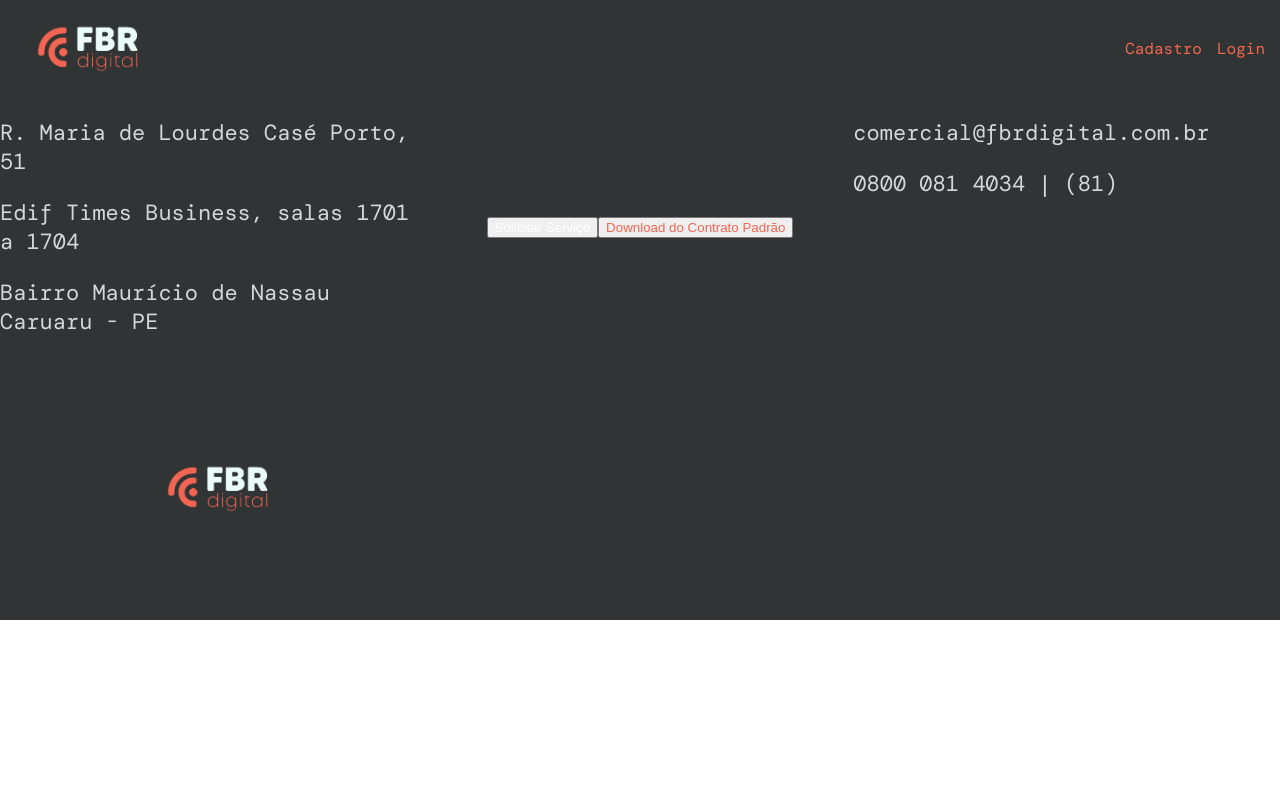
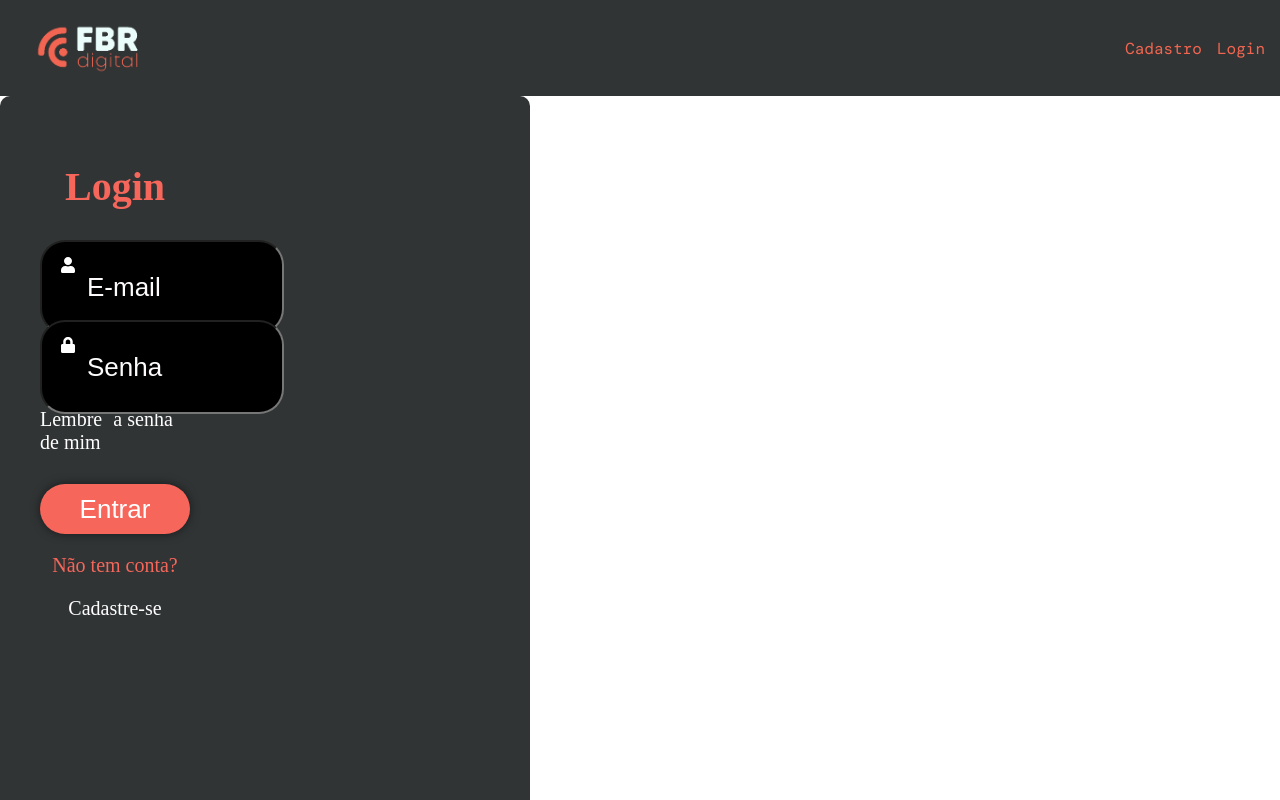
Before and after one commit to EliasJunior2610/fbr-digital, a React (Vite) app in the folder FBR Digital Projeto/: page /login in a window 1280 px wide. Shown: the top 800 px of the page. Built offline with nearby package versions, Linux system fonts and the light colour scheme; a web font is replaced by a local one.

Commit message:
Adicionando rotas

```diff
--- a/FBR Digital Projeto/src/components/Header/header.tsx
+++ b/FBR Digital Projeto/src/components/Header/header.tsx
@@ -1,15 +1,24 @@
 import "./Header.css";
 import Logo from "../../assets/Marca FBR.png";
+import { BrowserRouter as Router, Routes, Route, Link } from "react-router-dom";
+import Registro from "../Registro/Registro";
+import Login from "../Login/Login";
 
 function Header() {
     return(
-        <div id="Header">
-            <a href="fbrdigital.com.br"><img src={Logo} alt="Logo FBR Digital" /></a>
-            <div id="Links">
-                <a href="../Registro/Registro.tsx"><p>Cadastro</p></a>
-                <a href="../Login/Login.tsx"><p>Login</p></a>
+        <Router>
+            <div id="Header">
+                <a href="fbrdigital.com.br"><img src={Logo} alt="Logo FBR Digital" /></a>
+                <div id="Links">
+                    <Link to="/registro"><p>Cadastro</p></Link>
+                    <Link to="/login"><p>Login</p></Link>
+                </div>
             </div>
-        </div>
+            <Routes>
+                <Route path="/registro" element={<Registro />} />
+                <Route path='/login' element={<Login />} />
+            </Routes>
+        </Router>
     );
 }
 
```
